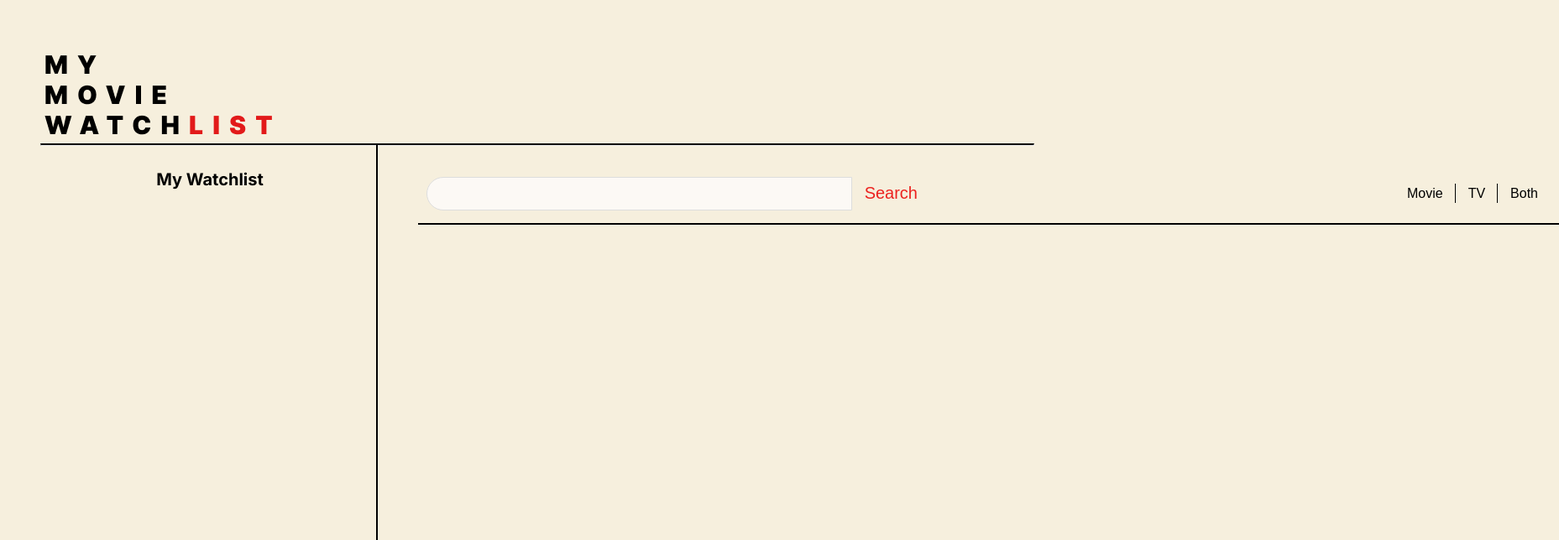
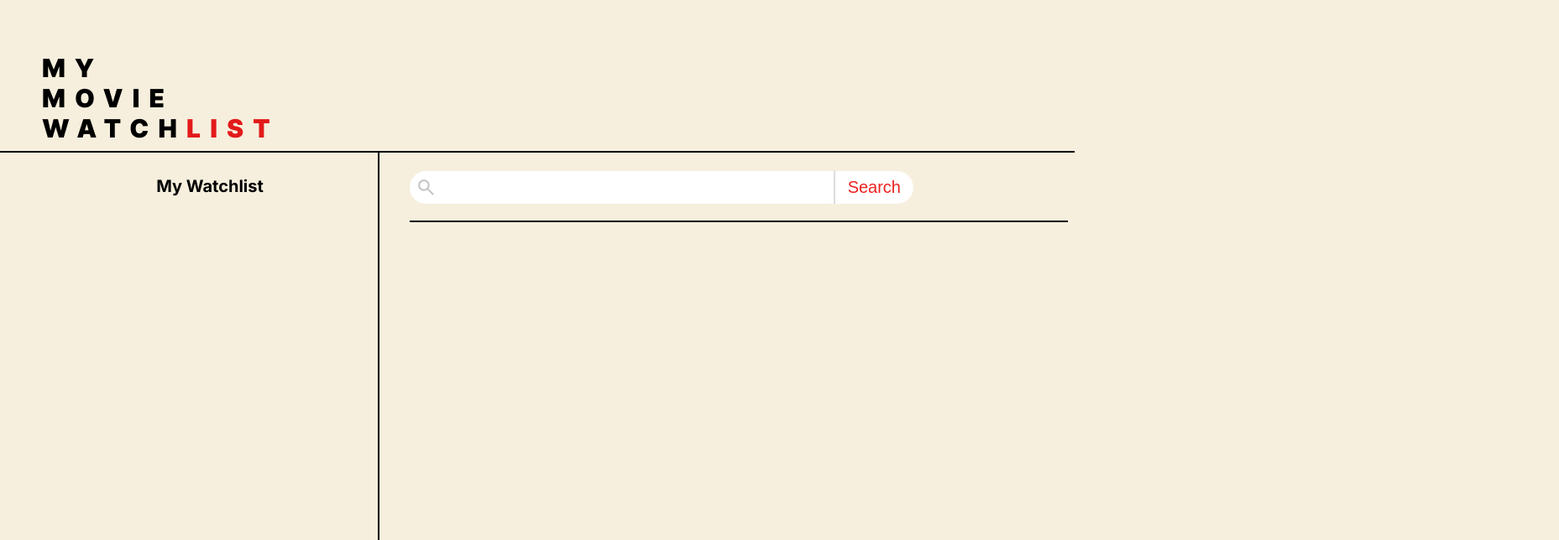
Before and after one commit to adeedeeg/tmdb-project, a plain HTML site: page index.html in a window 1280 px wide. Shown: the top 644 px of the page at 84% size, 1857 px wide, since content can reach past the window. Drawn offline with nearby package versions, Linux system fonts and the light colour scheme.

Commit message:
layout + css updates

```diff
--- a/index.html
+++ b/index.html
@@ -5,25 +5,23 @@
     <meta charset="UTF-8">
     <meta name="viewport" content="width=device-width, initial-scale=1.0">
     <title>Document</title>
-
-    <link rel="stylesheet" href="https://fonts.googleapis.com/css2?family=Material+Symbols+Outlined:opsz,wght,FILL,GRAD@20..48,100..700,0..1,-50..200&icon_names=add" />
     <link rel="stylesheet"
-        href="https://fonts.googleapis.com/css2?family=Material+Symbols+Outlined:opsz,wght,FILL,GRAD@20..48,100..700,0..1,-50..200&icon_names=check" />
-    <link rel="stylesheet"
-        href="https://fonts.googleapis.com/css2?family=Material+Symbols+Outlined:opsz,wght,FILL,GRAD@20..48,100..700,0..1,-50..200&icon_names=close" />
+      href="https://fonts.googleapis.com/css2?family=Material+Symbols+Outlined:opsz,wght,FILL,GRAD@20..48,100..700,0..1,-50..200&icon_names=add,check,close,search" />
     <link rel="preconnect" href="https://fonts.googleapis.com">
     <link rel="preconnect" href="https://fonts.gstatic.com" crossorigin>
     <link
         href="https://fonts.googleapis.com/css2?family=Inter:ital,opsz,wght@0,14..32,100..900;1,14..32,100..900&display=swap"
         rel="stylesheet">
+
     <link rel="stylesheet" href="main.css">
 </head>
 
 <body>
-    <h1 class="logo-site">
-        <img src="logo_MyMovieWatchlist.png" id="logo-site-img">
-    </h1>
-    <hr class="line-under-logo">
+    <div>
+        <div class="logo-site">
+            <img src="logo_MyMovieWatchlist.png" id="logo-site-img">
+        </div>
+    </div>
     <div class="sidebar">
         <h1 class="sidebar-header">My Watchlist</h1>
         <div class="watchlist">
@@ -34,9 +32,9 @@
         <div class="sidebar-vertical-line"></div>
     </div>
     <div class="display-body">
-        <h1 class="body-header"></h1>
         <div class="search-filter-bar">
-            <form class = "search-bar" action="" onsubmit="event.preventDefault()">
+            <form class="search-bar" action="" onsubmit="event.preventDefault()">
+                <span class="material-symbols-outlined search-button"> search </span>
                 <input type="text" class="search-input" aria-label="Search">
                 <button class="search" type="submit">Search</button>
             </form>
@@ -44,8 +42,6 @@
 
             </div>
         </div>
-        <br>
-        <br>
         <div class="all-container" id="title-card-store">
 
         </div>
--- a/main.css
+++ b/main.css
@@ -1,84 +1,91 @@
+html,
+body {
+  overflow: hidden;
+  /* sisable both vertical and horizontal scrolling */
+  height: 100%;
+  /* ensure the page takes the full viewport height */
+}
 
 p {
   margin: 0px;
   border: 0px;
 }
 
-button{
+button {
   padding: 0p
 }
+
+.logo-site {
+  position: fixed;
+  top: 0;
+  left: 0;
+  width: 100%;
+  background-color: #F6EFDD;
+  height: 180px;
+  border-bottom: 2px solid #000000;
+}
+
+#logo-site-img {
+  margin-left: 05px;
+  object-position: bottom left;
+  position: fixed;
+  top: 70px;
+  left: 45px;
+}
+
 
 body {
   background-color: #F6EFDD;
 }
-/*
-.material-symbols-outlined .add-button{
-  color: #EC221F;
-} */
-
-.logo-site {
-  height: 150px;
-  margin-bottom: 0px;
-  position: relative;
-  /* Ensures the #logo-site-img is positioned relative to this container */
-}
-
-#logo-site-img {
-  margin-left: 0;
-  object-position: bottom left;
-  position: absolute;
-  bottom: 10px;
-  left: 45px;
-}
-
-hr.line-under-logo {
-  display: block;
-  /* width: 95%; */
-  /* height: 10px; */
-  /* border: 0; */
-  border-top: 2px solid #000000;
-  margin-top: 0px;
-  margin-left: 40px;
-  margin-right: 40px;
-  /* padding: 30px; */
-}
 
 .sidebar {
-  height: 100%;
+  height: calc(100% - 180px);
   width: 400px;
   position: fixed;
   z-index: 1;
-  top: 172px;
+  top: 180px;
   left: 50px;
   overflow-x: hidden;
-  /* Prevents horizontal overflow */
-  padding-top: 0px;
+  overflow-y: auto; /*sidebar scrollable if content overflows */
+  margin-top: 10px;
+  padding-top: 15px;
   padding-left: 0px;
   display: flex;
   align-items: center;
   flex-direction: column;
-  /* Stack content vertically */
   justify-content: top;
-  position: absolute;
+  direction: rtl; /* set direction to right-to-left */
+  text-align: left; /* align text back to the left */
+  /* border-right: 2px solid #000000; */
+
 }
+
+.sidebar-vertical-line {
+  border-left: 2px solid rgb(0, 0, 0);
+  height: calc(100% + 180px);
+  position: fixed;
+  left: 450px;
+  top: 180px;
+}
+
+/* Ensure content flows correctly inside the sidebar */
+.sidebar .watchlist {
+  direction: ltr;
+  /* Set content back to left-to-right for text alignment */
+  text-align: left;
+  /* Align text properly */
+}
+
 
 .sidebar-header {
   font-family: "Inter", sans-serif;
   font-size: 20px;
   font-weight: bold;
   font-style: normal;
-  margin-top: 30px;
+  margin-top: 5px;
+  margin-bottom: 28px;
   text-align: center;
   border-bottom: 50px;
-}
-
-.sidebar-vertical-line {
-  border-left: 2px solid rgb(0, 0, 0);
-  height: 100%;
-  position: absolute;
-  /* Position relative to the sidebar */
-  right: 0;
-  top: 0;
 }
 
 ul {
@@ -86,7 +93,7 @@ ul {
   padding: 0 0 0 0px;
 }
 
-li{
+li {
   list-style-type: none;
   padding: 10px;
   margin: 0;
@@ -115,20 +122,35 @@ li{
 }
 
 .display-body {
-  position: top;
+  margin-top: 180px;
   margin-left: 450px;
   padding-left: 40px;
+  padding-left: 20px;
+
+  overflow-y: auto;
+  height: calc(100vh - 200px);/* ensure it is scrollable within the viewport */
 }
 
-
-.body-header {
-  color: white;
-  font-family: "Inter", sans-serif;
+.display-body::-webkit-scrollbar,
+.sidebar::-webkit-scrollbar {
+  width: 8px;
 }
 
-#title-card-store{
+.display-body::-webkit-scrollbar-thumb,
+.sidebar::-webkit-scrollbar-thumb {
+  background: #EC221F;
+  border-radius: 4px;
+}
+
+.display-body::-webkit-scrollbar-thumb:hover,
+.sidebar::-webkit-scrollbar-thumb:hover {
+  background: #EC221F;
+}
+
+#title-card-store {
   display: flex;
   flex-wrap: wrap;
+  margin-top: 10px;
   gap: 25px;
 }
 
@@ -138,8 +160,10 @@ li{
   align-items: center;
   width: 300px;
   padding: 10px;
-  hr{
-    width:100%;
+  direction: rtl;
+
+  hr {
+    width: 100%;
     border-top: 2px solid #000000;
     margin-top: 0px;
   }
@@ -184,56 +208,70 @@ li{
   /* position: relative; */
   margin-top: 0px;
   font-size: 50px;
-  padding-left: 10px;
-  padding-right: 0px;
+  padding-left: 0px;
+  padding-right: 10px;
   border: 0px;
   cursor: pointer;
   background-color: #F6EFDD;
 }
 
 .remove-button {
-  position: relative;
   margin-top: 0px;
-  padding: 0px;
+  font-size: 50px;
+  color: #EC221F;
+  padding-left: 0px;
+  padding-right: 10px;
   border: 0px;
   cursor: pointer;
   background-color: #F6EFDD;
 }
 
-.remove-button:hover {
-  background-color: rgb(255, 255, 255);
-}
 
 .provider-container {
   margin-top: 0px;
   padding-left: 5px;
-
+  direction: rtl;
 }
 
 .none-provider-container {
   margin-top: 0px;
+  height: 50px;
+  width: 300px;
   font-family: "Inter", sans-serif;
   font-size: 15px;
   font-weight: normal;
-  text-align: right;
+  font-style: italic;
 }
 
-.synopsis-overlay-container{
+
+.synopsis-overlay-container {
   font-family: "Inter", sans-serif;
   font-size: 12px;
   font-weight: normal;
-  text-align: right;
+  direction: ltr;
 }
 
 .search-filter-bar {
+  position: relative;
+  top: 0px;
+  left: 10px;
   display: flex;
-  width: 1339px;
+  width: 1340px;
   height: 50px;
   justify-content: space-between;
   align-items: center;
-  padding: 10px 10px;
+  padding-top: 10px;
+  padding-bottom: 15px;
   background-color: #F6EFDD;
   border-bottom: 2px solid #000;
+}
+
+.search-button {
+  font-size: 25px;
+  color: #c4c4c4;
+  padding: 7px;
+  background-color: #ffffff;
+  border-radius: 20px 0 0 20px;
 }
 
 /* Styles for the search bar */
@@ -245,22 +283,37 @@ li{
 
 .search-input {
   flex: 1;
-  padding: 10px 15px;
-  border: 1px solid #ddd;
-  border-radius: 20px 0 0 20px;
+  padding: 10px 15px 10px 0px;
+  border: none;
+  border-radius: 0px 0 0 0px;
   outline: none;
   font-size: 16px;
-  background-color: #fcf9f5;
+  background-color: #ffffff;
+  transition: background-color 0.3s ease, border-color 0.3s ease;
+}
+
+.search-input:focus {
+  background-color: white;
+  border-color: #ddd;
+  outline: none;
 }
 
 .search {
-  background: none;
-  border: none;
+  background: #ffffff;
+  border-left: 2px solid #ddd;
+  border-top: none;
+  border-right: none;
+  border-bottom: none;
   color: #EC221F;
   font-size: 20px;
   padding: 0 15px;
   border-radius: 0 20px 20px 0;
   cursor: pointer;
+}
+
+.search:active {
+  background-color: #EC221F;
+  color: #ffffff;
 }
 
 /* Media filter buttons wrapper */
@@ -277,11 +330,15 @@ li{
   gap: 0;
 }
 
+.both-filter-button {
+  font-weight: bold;
+  color: red;
+}
+
 .filter-wrapper button {
   padding: 10px 15px;
   border: none;
   background: none;
-  color: #000;
   font-size: 16px;
   cursor: pointer;
   text-align: center;
@@ -292,12 +349,6 @@ li{
 .filter-wrapper button:hover {
   color: #EC221F;
 }
-
-/* Active button style */
-/* .wrapper button.active {
-    color: #EC221F;
-    font-weight: bold;
-  } */
 
 /* Divider between buttons */
 .filter-wrapper button:not(:last-child)::after {
@@ -311,7 +362,6 @@ li{
   height: 60%;
   background-color: #000;
 }
-
 
 .synopsis-overlay-container {
   position: absolute;
--- a/main.js
+++ b/main.js
@@ -47,7 +47,7 @@ function extractMediaType(movie){
   if (movie.media_type === 'movie'){
     return 'Movie';
   }else{
-    return 'Tv Series';
+    return 'TV Series';
   }
 }
 
@@ -65,7 +65,7 @@ function createMediaTypeContainer(mediaType){
 
 function extractRatings(movie){
   ratingsPercent = Math.round(movie.vote_average * 10);
-  ratings = `${ratingsPercent}% Rating`;
+  ratings = `${ratingsPercent}% Rating of`;
   return ratings;
 }
 
@@ -247,9 +247,13 @@ async function makeTitleCard(movie) {
   wrapper.appendChild(titleContainer);
   wrapper.appendChild(mediaRatingWrapper);
 
+  const addAndRemoveWrapper = document.createElement('div');
+  addAndRemoveWrapper.classList.add('add-and-remove-button-wrapper');
+
   //button to add titles to watchlist
-  addMovietoWatchlist(title, id, wrapper);
+  addMovietoWatchlist(title, id, addAndRemoveWrapper);
 
+  wrapper.appendChild(addAndRemoveWrapper);
   wrapper.appendChild(document.createElement('hr'));
 
 
@@ -310,8 +314,8 @@ function createTitleContainer(title) {
 
 
 //adding title to watchlist when add button is clicked
-function addMovietoWatchlist(title, id, wrapper) {
-  const existingButtons = wrapper.querySelectorAll('button');
+function addMovietoWatchlist(title, id, addAndRemoveWrapper) {
+  const existingButtons = addAndRemoveWrapper.querySelectorAll('button');
   existingButtons.forEach(button => button.remove());
 
   //add button and add to list function
@@ -320,31 +324,31 @@ function addMovietoWatchlist(title, id, wrapper) {
   addToWatchButton.classList.add('add-button');
   addToWatchButton.textContent = 'add';
 
-  wrapper.appendChild(addToWatchButton);
+  addAndRemoveWrapper.appendChild(addToWatchButton);
 
   addToWatchButton.addEventListener('click', () => {
     console.log(`${title} added to your watchlist!`);
-    addMovieToHTMLList(title, id, wrapper);
+    addMovieToHTMLList(title, id, addAndRemoveWrapper);
     //remove add button
     addToWatchButton.remove();
     //add remove button
-    removeButton(title, id, wrapper);
+    removeButton(title, id, addAndRemoveWrapper);
   });
 }
 
 
-function removeButton(title, id, wrapper) {
+function removeButton(title, id, addAndRemoveWrapper) {
   const removeWatchButton = document.createElement('button');
   removeWatchButton.classList.add('material-symbols-outlined');
   removeWatchButton.classList.add('remove-button');
   removeWatchButton.textContent = 'check';
 
-  wrapper.appendChild(removeWatchButton);
+  addAndRemoveWrapper.appendChild(removeWatchButton);
 
   removeWatchButton.addEventListener('click', () => {
     console.log(`${title} removed from your watchlist!`);
     removeWatchButton.remove();
-    resetTitlecard(title, id, wrapper);
+    resetTitlecard(title, id, addAndRemoveWrapper);
   });
 }
 
```
